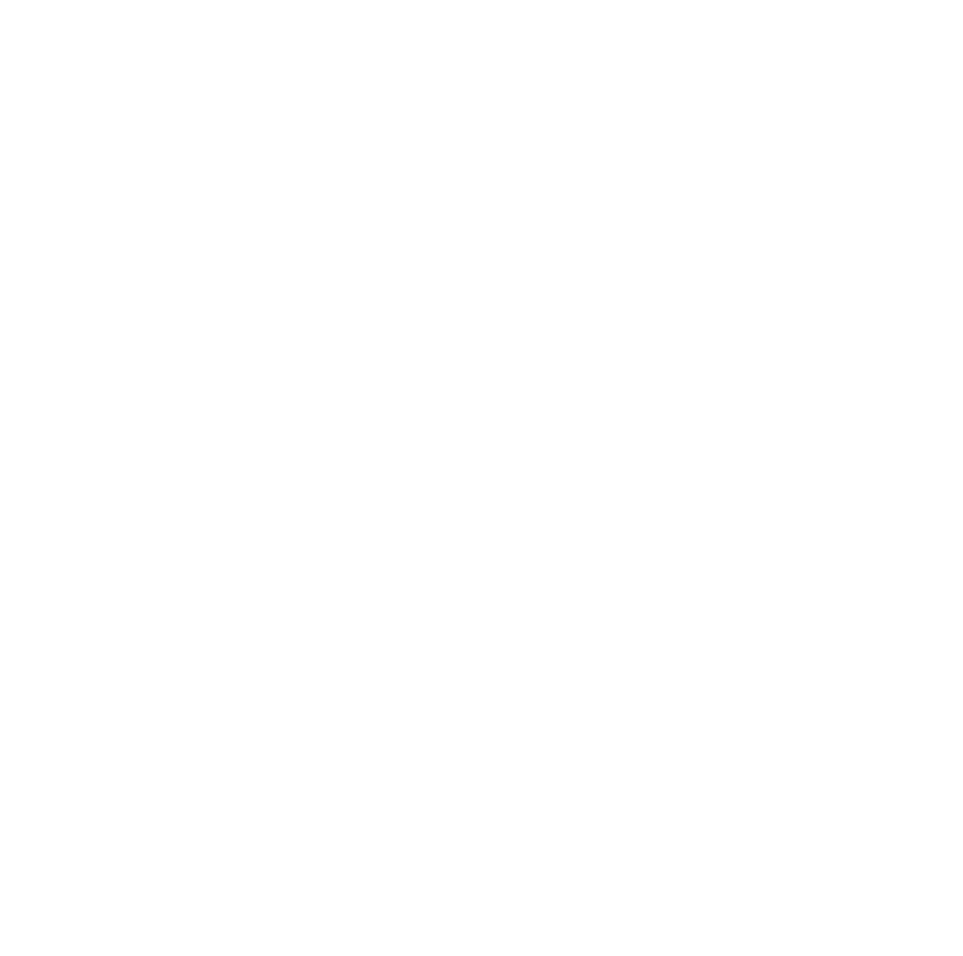
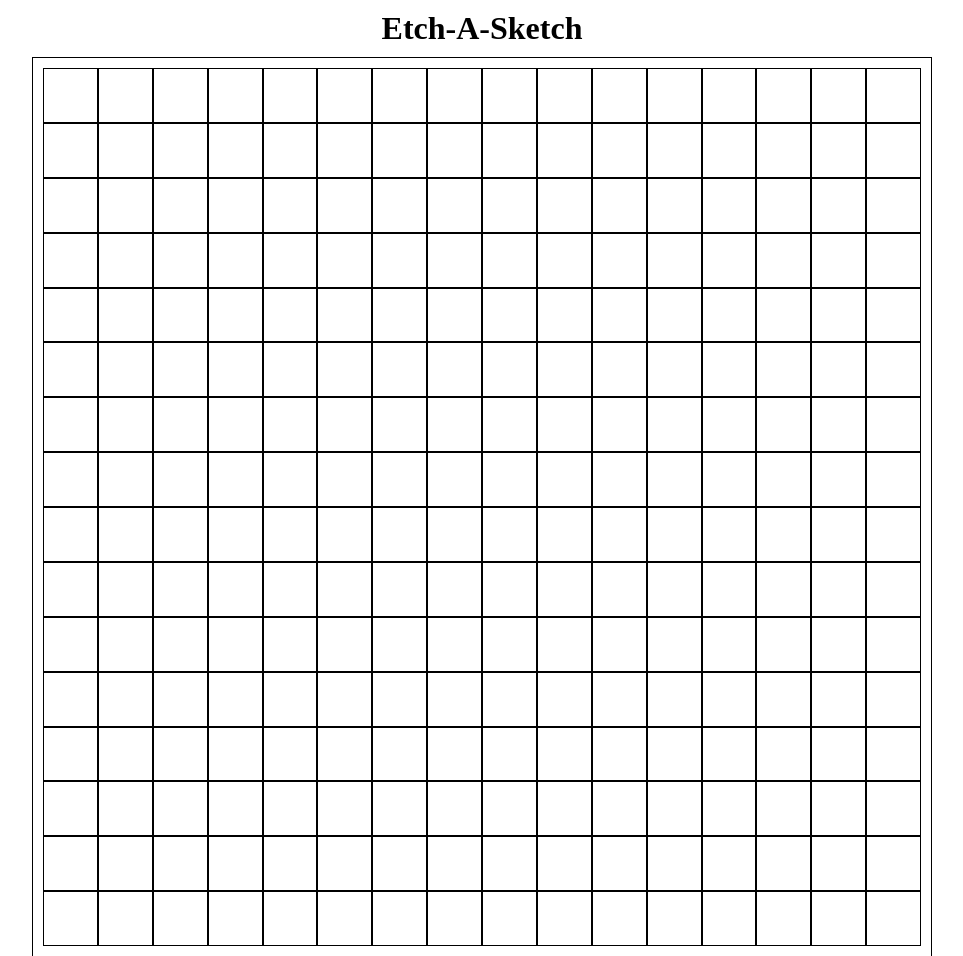
Before and after one commit to nicom16/top-project-etch-a-sketch, a plain HTML site: page index.html in a window 1280 px wide. Shown: the top 956 px of the page, without its empty margins (158-1121 px from the left). Before the commit the page ends 800 px from the top, so only its background shows below. Drawn offline with Linux system fonts and the light colour scheme.

Commit message:
Added grid and basic CSS

```diff
--- a/css/style.css
+++ b/css/style.css
@@ -3,3 +3,32 @@
   padding: 0;
   box-sizing: border-box;
 }
+
+body {
+  min-height: 100vh;
+}
+
+h1 {
+  text-align: center;
+  margin-top: 10px;
+  margin-bottom: 10px;
+}
+
+.grid-container {
+  display: flex;
+  flex-wrap: wrap;
+  width: 900px;
+  height: 900px;
+  backgroud: pink;
+  padding: 10px;
+  border: 1px solid black;
+  margin: 10px auto;
+}
+
+.square {
+  flex: 1 1 auto;
+  width: 6.25%;
+  height: 6.25%;
+  border: 1px solid black;
+  backgroud: dodgerblue;
+}
--- a/index.html
+++ b/index.html
@@ -4,10 +4,12 @@
   <head>
     <meta charset="UTF-8">
     <title>Etch-A-Sketch</title>
+    <script src="./js/main.js" defer></script>
     <link rel="stylesheet" href="./css/style.css">
   </head>
 
   <body>
+    <h1>Etch-A-Sketch</h1>
     <div class="grid-container"></div>
   </body>
 </html>
--- /dev/null
+++ b/js/main.js
@@ -0,0 +1,10 @@
+// Main
+
+// Grid
+let gridContainer = document.querySelector('.grid-container');
+
+for (let i = 0; i < 16*16; i++) {
+  const square = document.createElement('div');
+  square.classList.add('square');
+  gridContainer.appendChild(square.cloneNode(true));
+}
```
Also changed, not shown: 1 other file.
